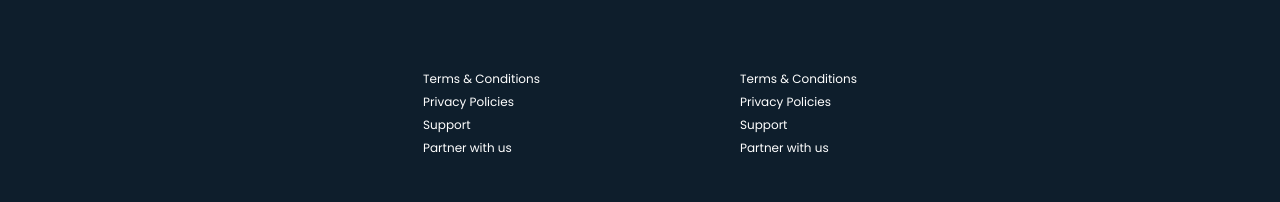
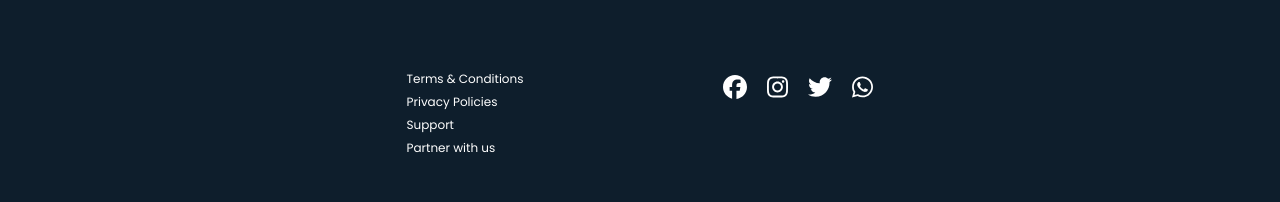
Before and after one commit to mfaiz6/learn-ui, a React (Create React App) app: page / in a window 1280 px wide. Shown: the part 5868-6070 px from the top of the page. Built offline with nearby package versions, Linux system fonts and the light colour scheme.

Commit message:
add social icons in footer

```diff
--- a/package.json
+++ b/package.json
@@ -4,6 +4,7 @@
   "private": true,
   "dependencies": {
     "@fortawesome/fontawesome-svg-core": "^6.2.1",
+    "@fortawesome/free-brands-svg-icons": "^6.2.1",
     "@fortawesome/free-regular-svg-icons": "^6.2.1",
     "@fortawesome/free-solid-svg-icons": "^6.2.1",
     "@fortawesome/react-fontawesome": "^0.2.0",
--- a/src/components/footer/Footer.jsx
+++ b/src/components/footer/Footer.jsx
@@ -1,6 +1,7 @@
 import { faEnvelope } from '@fortawesome/free-regular-svg-icons'
 import { faLocationDot, faPhone } from '@fortawesome/free-solid-svg-icons'
 import { FontAwesomeIcon } from '@fortawesome/react-fontawesome'
+import { faFacebook, faInstagram, faTwitter, faWhatsapp } from "@fortawesome/free-brands-svg-icons"
 import './footer.css'
 
 const Footer = () => {
@@ -32,13 +33,11 @@ const Footer = () => {
                         </ul>
                     </div>
 
-                    <div className="otherLinks">
-                        <ul>
-                            <li>Terms & Conditions</li>
-                            <li>Privacy Policies</li>
-                            <li>Support</li>
-                            <li>Partner with us</li>
-                        </ul>
+                    <div className="socialDetails">
+                        <span><FontAwesomeIcon icon={faFacebook} /></span>
+                        <span><FontAwesomeIcon icon={faInstagram} /></span>
+                        <span><FontAwesomeIcon icon={faTwitter} /></span>
+                        <span><FontAwesomeIcon icon={faWhatsapp} /></span>
                     </div>
 
                 </div>
--- a/src/components/footer/footer.css
+++ b/src/components/footer/footer.css
@@ -35,6 +35,16 @@
     cursor: pointer;
 }
 
+.socialDetails {
+    display: flex;
+    flex-direction: row;
+    justify-content: center;
+    align-items: left;
+    gap: 20px;
+    font-size: 24px;
+    cursor: pointer;
+}
+
 
 .footerContent>p {
     text-align: center;
```
Also changed, not shown: 1 other file (tests, documents, lock files or other folders).
